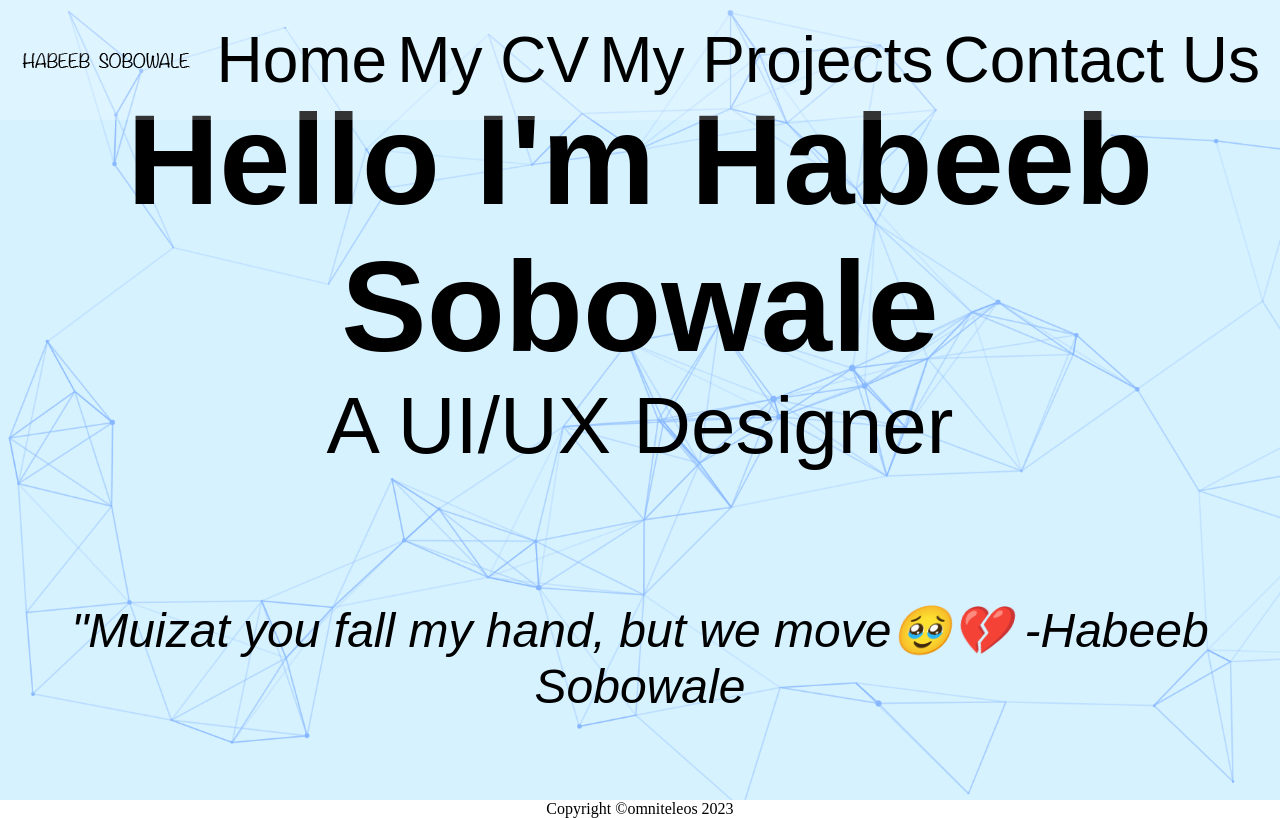
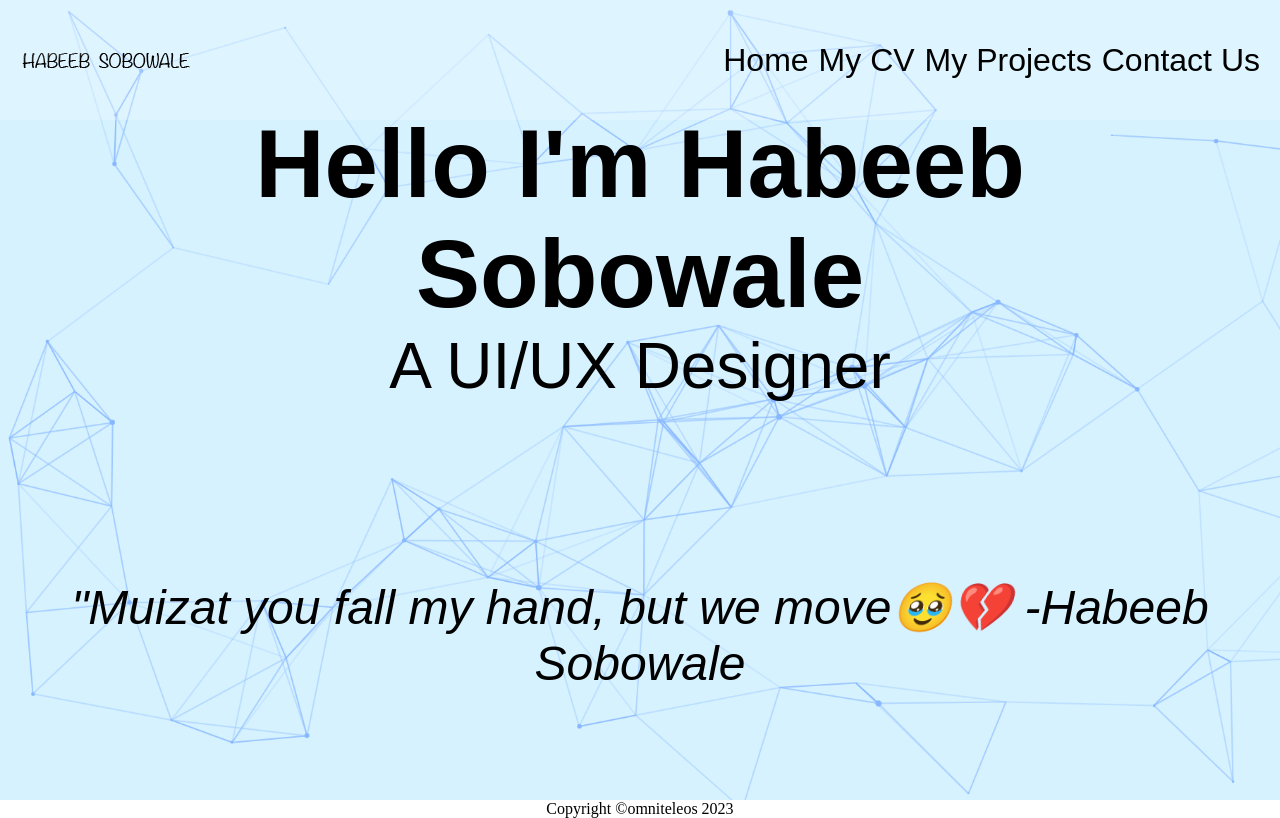
Before and after one commit to anonymousMornach/dan_portfolio, a plain HTML site: page index.html in a window 1280 px wide. Drawn offline with Linux system fonts and the light colour scheme; a web font is replaced by a local one.

Commit message:
minor fixes

```diff
--- a/css/styles.css
+++ b/css/styles.css
@@ -33,7 +33,7 @@ nav a{
 	text-decoration:none;
 	color:black;
 	font-family:"Tilt Neon", sans-serif;
-	font-size:4rem;
+	font-size:2rem;
 }
 section{
 	min-height:100vh;
@@ -50,11 +50,11 @@ section{
 }
 .intro h2{
 	font-family:"Zeyada", sans-serif;
-	font-size:8rem;
+	font-size:6rem;
 }
 .intro p{
 	font-family:"Tilt Neon", sans-serif;
-	font-size:5rem;
+	font-size:4rem;
 }
 .intro em{
 	font-family:"Zeyada", sans-serif;
```
